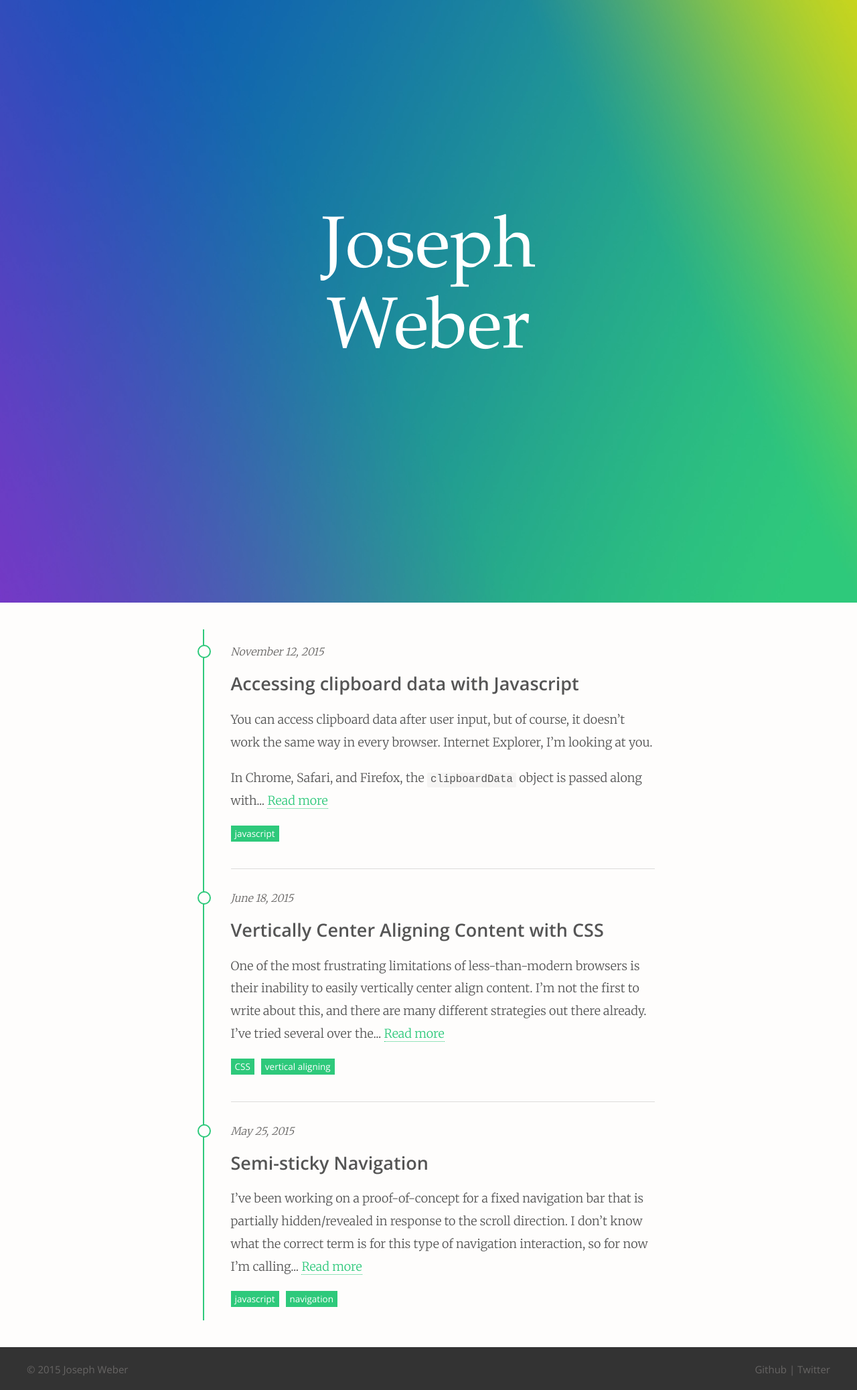
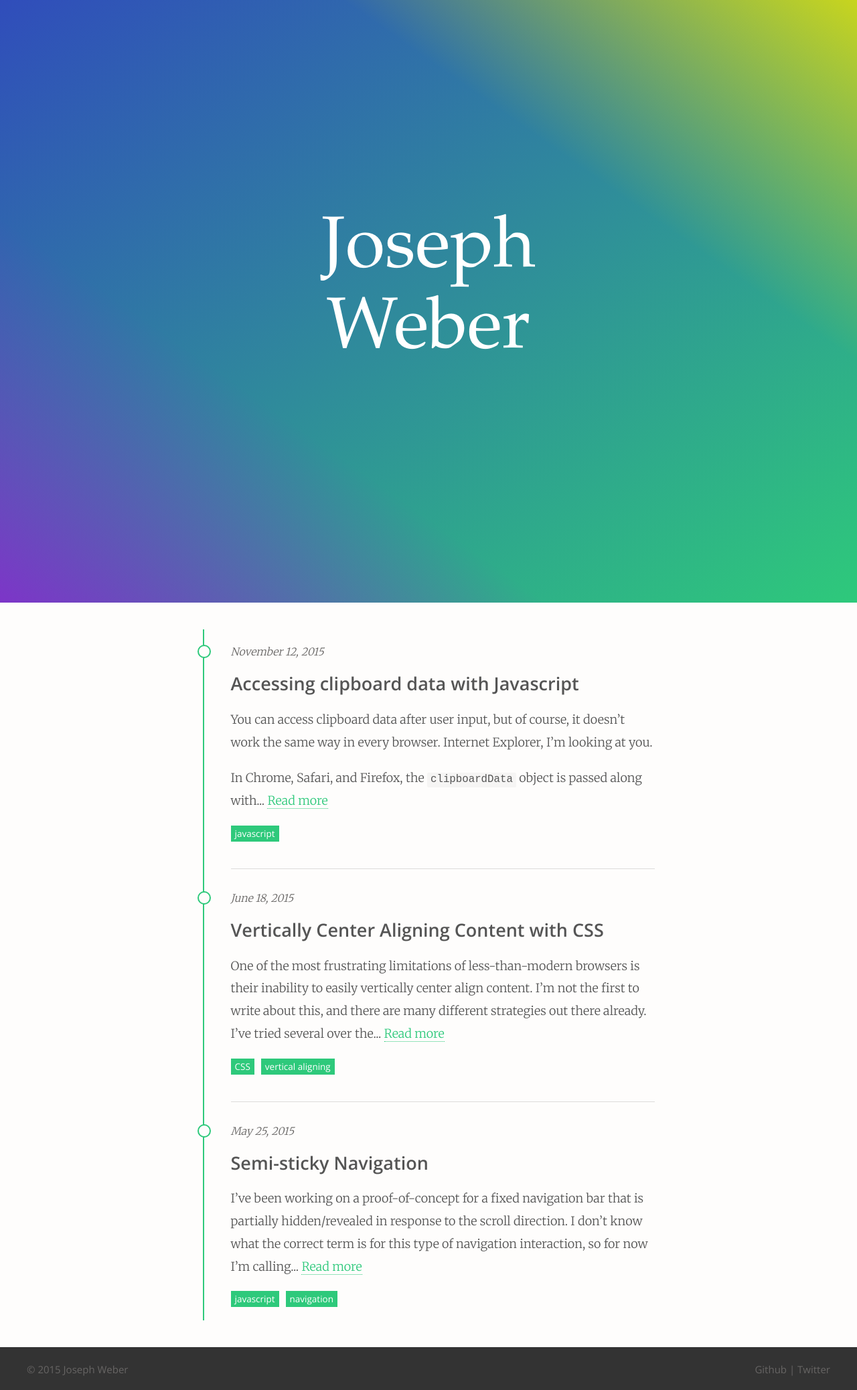
Before and after one commit to wosephjeber/wosephjeber.github.io, a Jekyll site: the page built from index.html, in a window 1280 px wide. Shown: the whole page at 67% size. Built offline with Jekyll 4.4.1, drawn with Linux system fonts in a browser that asks for light colours.

Commit message:
Testing out animated svg background
Still need to work out cross-browser compatibility

```diff
--- a/index.html
+++ b/index.html
@@ -6,7 +6,7 @@
   {% include head.html %}
 
   <body>
-    <section class="hero viewport-height padded valign-center align-center" style="background-image: url('/images/hero-bg.jpg')">
+    <section class="hero viewport-height padded valign-center align-center" style="background-image: url('/images/hero-bg.svg')">
       <div class="contained centered align-center">
         <h1 class="large-nameplate white">Joseph Weber</h1>
       </div>
```
Also changed, not shown: images/hero-bg.svg (added).
